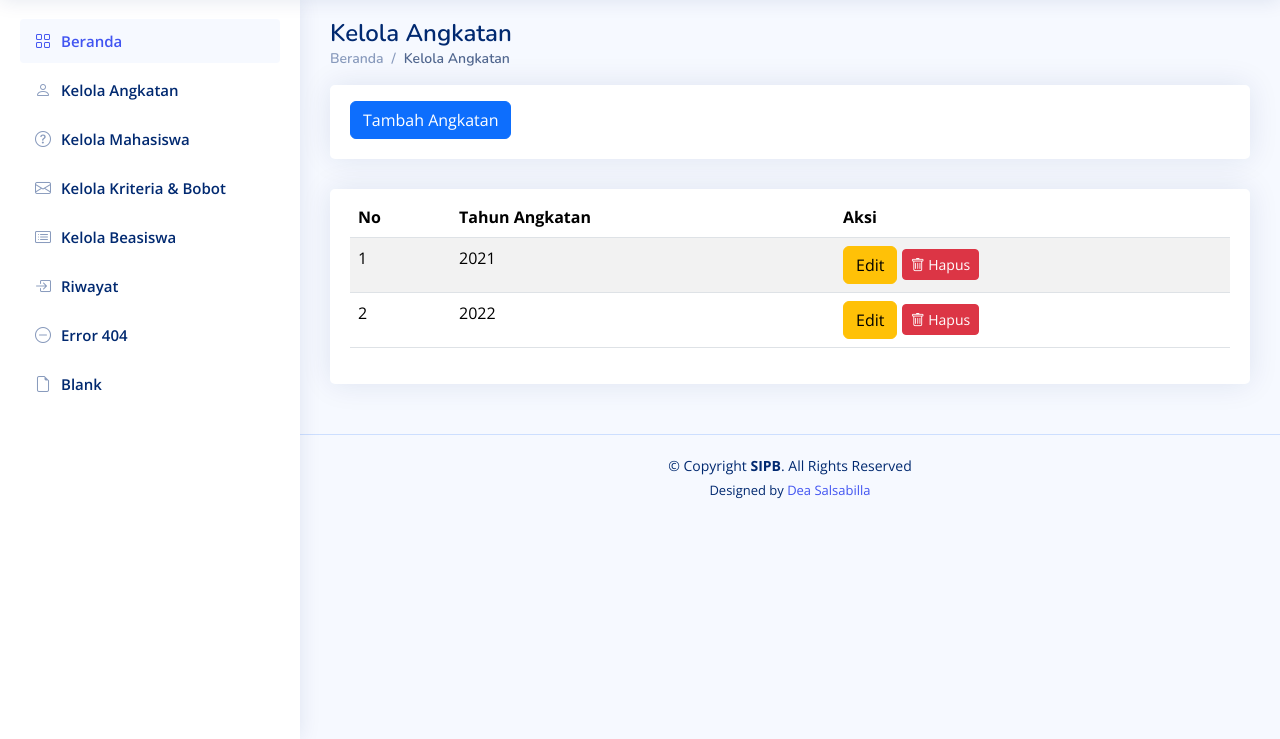
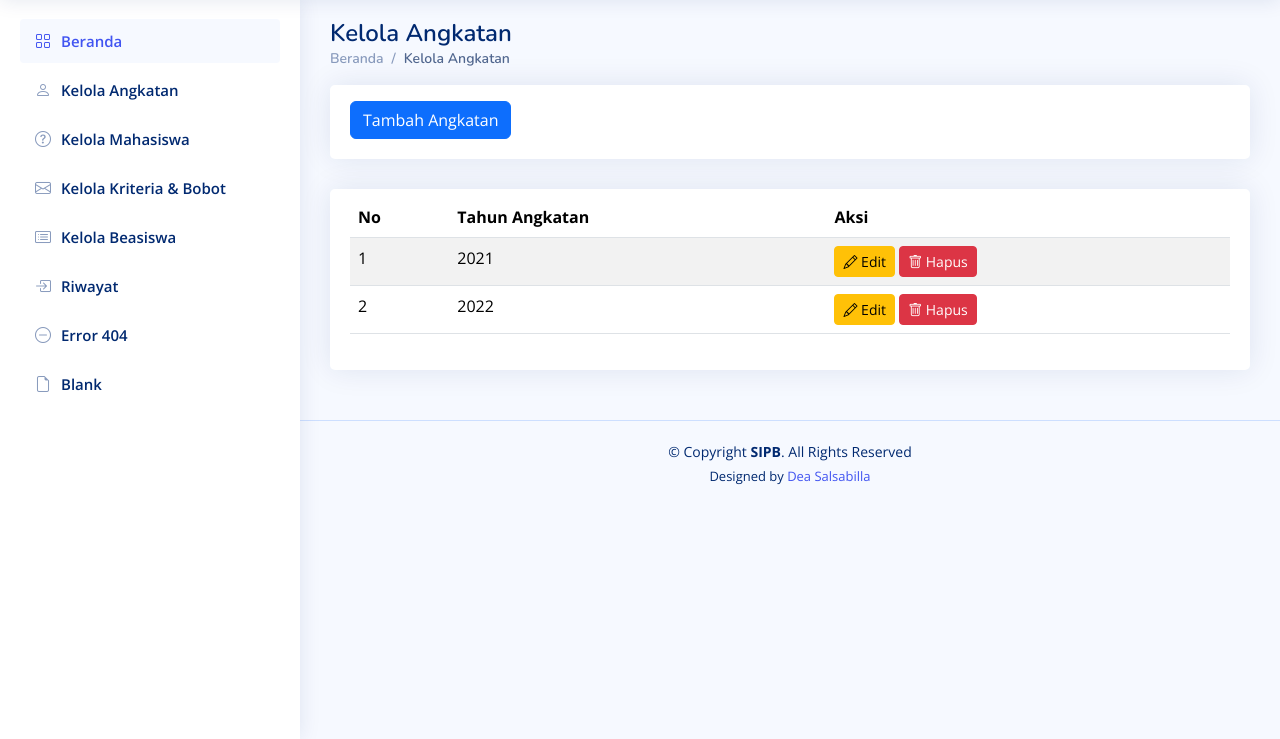
Before and after one commit to deasalsabilla/beasiswa, a Django app: page /kelola-angkatan/ in a window 1280 px wide. Shown: the part 61-800 px from the top of the page. Run offline with Django 4.2, Linux system fonts and the light colour scheme; data comes from the database, SQL or seed files in the repository; both versions use the stored data as it was after the commit; some libraries are stand-ins or nearby versions.

Commit message:
mengganti icon dan ukuran button edit angkatan

```diff
--- a/beasiswa/templates/angkatan.html
+++ b/beasiswa/templates/angkatan.html
@@ -91,7 +91,7 @@
                     <td>{{ forloop.counter }}</td>
                     <td>{{ angkatan.angkatan }}</td>
                     <td>
-                        <a href="{% url 'edit_angkatan' angkatan.id %}" class="btn btn-warning">Edit</a>
+                        <a href="{% url 'edit_angkatan' angkatan.id %}" class="btn btn-warning btn-sm"><i class="bi bi-pencil"></i> Edit</a>
                         <form action="{% url 'delete_angkatan' angkatan.id %}" method="post" style="display:inline;">
                             {% csrf_token %}
                             <button type="submit" class="btn btn-danger btn-sm" onclick="return confirm('Apakah Anda yakin ingin menghapus data ini?');"><i class="bi bi-trash"></i> Hapus</button>
```
Also changed, not shown: db.sqlite3.
